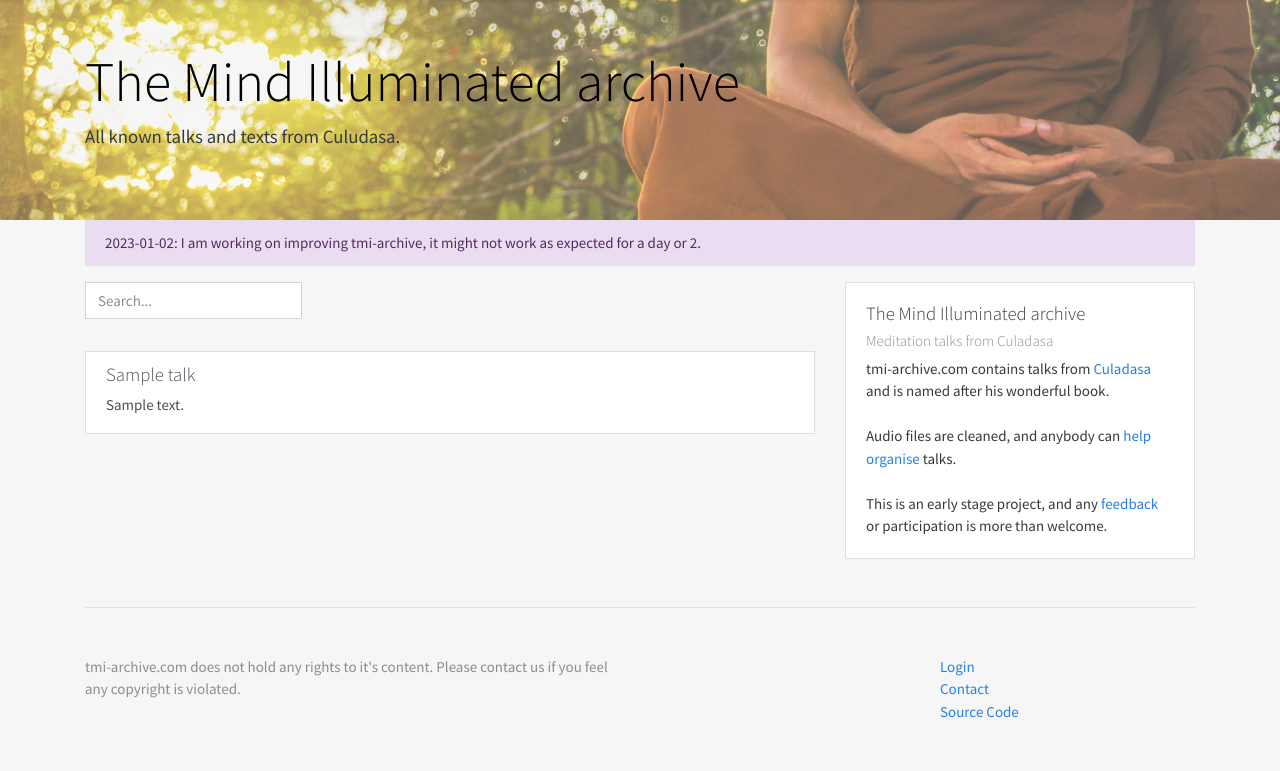
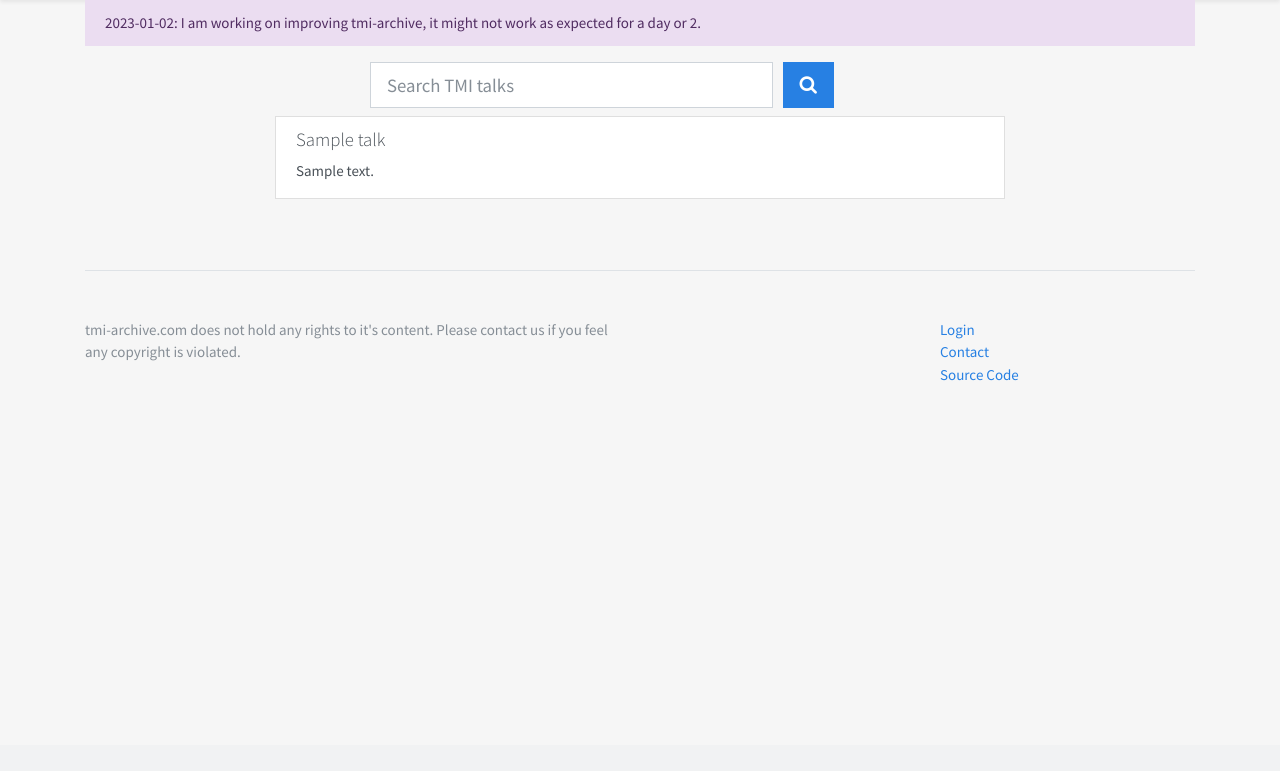
Before and after one commit to esquire900/tmi-archive, a Django app: page /talk in a window 1280 px wide. Shown: the part 55-826 px from the top of the page. After the commit the page ends 436 px from the top, so only its background shows below. Run offline with Django 3.2, Linux system fonts and the light colour scheme; tables that the repository leaves empty hold one stand-in row (values such as "Sample post"); parts of the project's set-up code (start-up, migrations or seed data) failed here and were passed over; some libraries are stand-ins or nearby versions.

Commit message:
fix search ui

```diff
--- a/talks/templates/talk/list.html
+++ b/talks/templates/talk/list.html
@@ -2,24 +2,48 @@
 {% load static %}
 {% load bootstrap4 %}
 {% block content %}
+    <style>
+        mark {
+            font-weight: bold;
+        }
+    </style>
+    <div class="row">
+        <div class="col-md-6 offset-md-3">
+            <form action="{% url 'talk_index' %}" method="get">
+                <div class="form-row align-items-center">
+                    <div class="col-auto w-75">
+                        <label class="sr-only" for="query">Search query</label>
+                        <input type="text" id="query" name="q" placeholder="Search TMI talks"
+                               class="form-control mb-2 w-100 form-control-lg"
 
+                                {% if search_query %}
+                               value="{{ search_query }}"
+                                {% endif %}
+                        >
+                    </div>
+                    <div class="col-auto">
+                        <button type="submit" class="btn btn-primary btn-lg mb-2"><i class="fa fa-search"></i></button>
+                    </div>
+                </div>
+            </form>
+        </div>
+    </div>
     <div class="row">
-        <div class="col-md-8">
+        <div class="col-md-8 offset-md-2">
             {% if search_query %}
                 <h4>Results for query "{{ search_query }}"</h4>
             {% endif %}
-            <form action="{% url 'talk_index' %}" method="get" class="pb-4">
-                <label>
-                    <input name="q" type="text" placeholder="Search..." value="{{ search_query }}" class="form-control">
-                </label>
-            </form>
 
             <div class="list-group">
                 {% for talk in object_list %}
                     <a href="{% url 'talk_view' pk=talk.id %}"
                        class="list-group-item list-group-item-action flex-column align-items-start">
                         <div class="d-flex w-100 justify-content-between">
-                            <h5> {{ talk.title }}</h5>
+                            {% if talk.headline %}
+                                <h5>{{ talk.headline|safe }}</h5>
+                            {% else %}
+                                <h5> {{ talk.title }}</h5>
+                            {% endif %}
                         </div>
                         <p class="mb-1">{{ talk.description | striptags | truncatewords:20 | safe }}</p>
                     </a>
@@ -29,27 +53,6 @@
             {% bootstrap_pagination page_obj extra=pagination_extra %}
 
         </div>
-        <div class="col-md-4">
-            <div class="card">
-                <div class="card-body">
-                    <h5 class="card-title">The Mind Illuminated archive</h5>
-                    <h6 class="card-subtitle mb-2 text-muted">Meditation talks from Culadasa</h6>
-                    <p class="card-text">tmi-archive.com contains talks from <a href="http://culadasa.com"
-                                                                                target="_blank">Culadasa</a>
-                        and is
-                        named after his wonderful book.
-                        <br>
-                        <br>
-                        Audio files are cleaned, and anybody can <a href="{% url 'account_signup' %}">help
-                            organise</a> talks.
-                        <br><br>
-                        This is an early stage project, and any <a href="{% url 'contact' %}">feedback</a> or
-                        participation is more than welcome.
-                    </p>
-                </div>
-
-            </div>
-        </div>
 
     </div>
 {% endblock %}
--- a/talks/views.py
+++ b/talks/views.py
@@ -9,7 +9,7 @@
 from .models import Talk, TalkMetric
 from .models import Playlist
 
-from django.contrib.postgres.search import SearchQuery, SearchRank, SearchVector
+from django.contrib.postgres.search import SearchQuery, SearchRank, SearchVector, SearchHeadline
 
 
 class IndexView(generic.ListView):
@@ -26,11 +26,19 @@
 
         if self.query:
             vector = SearchVector('title', config='english', weight='A') \
-                     + SearchVector('description', config='english', weight='B') \
-                     + SearchVector('transcription', config='english', weight='C')
+                     + SearchVector('description', config='english', weight='B')
             query = SearchQuery(self.query)
 
-            queryset = Talk.objects.annotate(rank=SearchRank(vector, query, cover_density=True)).order_by('-rank')
+            queryset = Talk.objects.annotate(
+                rank=SearchRank(vector, query, cover_density=True),
+                search=vector,
+                headline=SearchHeadline(
+                    'title',
+                    SearchQuery(self.query),
+                    start_sel='<mark>',
+                    stop_sel='</mark>',
+                ),
+            ).filter(search=query).order_by('-rank')
         return queryset
 
     def get_context_data(self, **kwargs):
@@ -39,7 +47,6 @@
         # Add in the publisher
         context['search_query'] = self.request.GET.get('q') or ''
         context['pagination_extra'] = f'q={self.query}' if self.query else None
-        context['display_header'] = True
         return context
 
 
@@ -69,7 +76,7 @@
         user = None
         if not self.request.user.is_anonymous:
             user = self.request.user
-        TalkMetric.track(context['object'], TalkMetric.MetricType.VIEW,  user)
+        TalkMetric.track(context['object'], TalkMetric.MetricType.VIEW, user)
         return context
 
 
```
